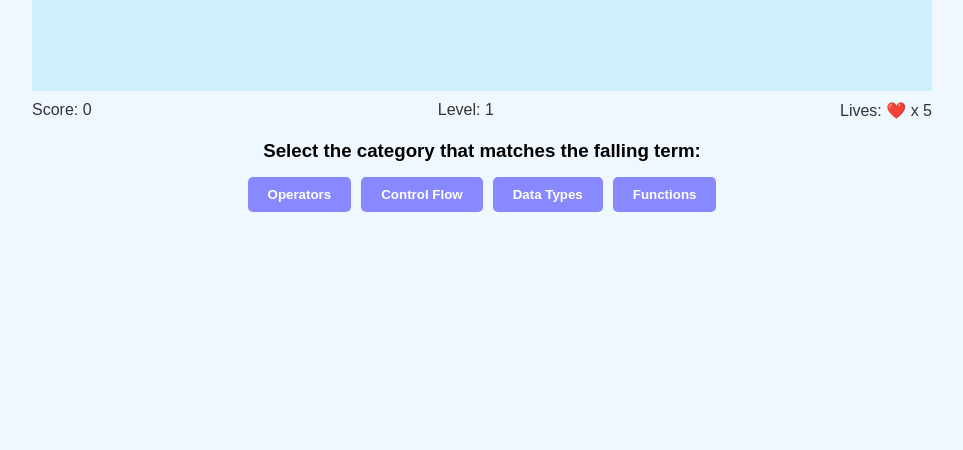
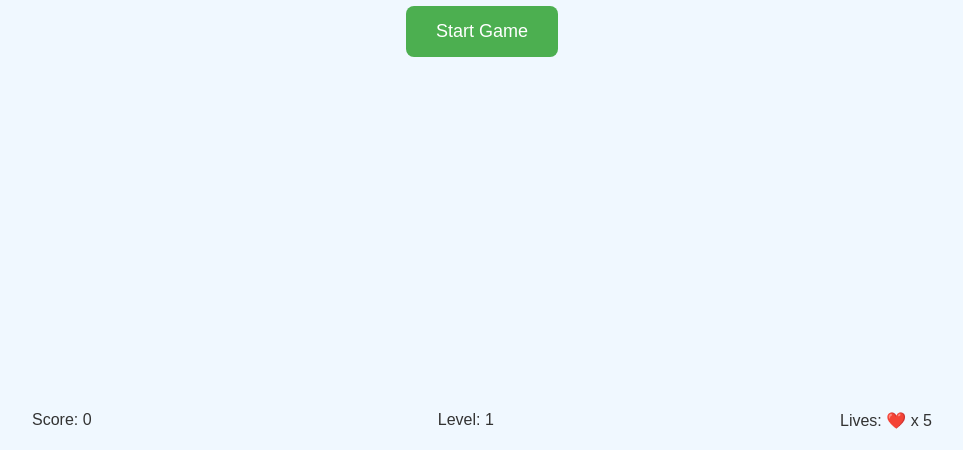
Before and after one commit to Mnv17/game-dev, a plain HTML site: page index.html in a window 1280 px wide. Shown: the part 409-859 px from the top of the page, without its empty margins (158-1121 px from the left). Before the commit the page ends 800 px from the top, so only its background shows below. Drawn offline with Linux system fonts and the light colour scheme.

Commit message:
start-game button added

```diff
--- a/index.html
+++ b/index.html
@@ -18,15 +18,20 @@
         width: 900px;
         height: 500px;
         border: none;
-        display: block;
+        display: none;
         margin: auto;
         position: relative;
         overflow-y: auto;
       }
 
+      .info-bar,
+      .option-frame {
+        display: none;
+        width: 900px;
+        margin: 10px auto;
+      }
+
       .info-bar {
-        width: 900px;
-        margin: 0 auto;
         display: flex;
         justify-content: space-between;
         padding: 10px 20px;
@@ -34,19 +39,14 @@
         font-size: 16px;
       }
 
-      .option-frame {
-        background-color: #f0f8ff;
-        width: 900px;
-        margin: 10px auto;
-        text-align: center;
-      }
-
       .option-frame h3 {
         margin: 0;
+        text-align: center;
       }
 
       .btn-group {
         margin-top: 10px;
+        text-align: center;
       }
 
       .btn-group button {
@@ -59,15 +59,42 @@
         border-radius: 5px;
         cursor: pointer;
       }
+
+      #start-screen {
+        width: 100%;
+        height: 100vh;
+        background-color: #f0f8ff;
+        display: flex;
+        justify-content: center;
+        align-items: center;
+        flex-direction: column;
+      }
+
+      #start-screen button {
+        padding: 15px 30px;
+        font-size: 18px;
+        background-color: #4caf50;
+        color: white;
+        border: none;
+        border-radius: 8px;
+        cursor: pointer;
+      }
     </style>
   </head>
   <body>
+    <div id="start-screen">
+      <h1>🎮 Concept Rain Game</h1>
+      <button onclick="initGame()">Start Game</button>
+    </div>
+
     <div id="canvas"></div>
+
     <div class="info-bar">
       <div id="score">Score: 0</div>
       <div id="level">Level: 1</div>
       <div id="lives">Lives: ❤️ x 5</div>
     </div>
+
     <div class="option-frame">
       <h3>Select the category that matches the falling term:</h3>
       <div class="btn-group" id="category-buttons"></div>
@@ -79,6 +106,9 @@
       const levelEl = document.getElementById("level");
       const livesEl = document.getElementById("lives");
       const buttonsContainer = document.getElementById("category-buttons");
+      const startScreen = document.getElementById("start-screen");
+      const infoBar = document.querySelector(".info-bar");
+      const optionFrame = document.querySelector(".option-frame");
 
       let score = 0;
       let level = 1;
@@ -125,6 +155,14 @@
         "Dictionary type": ["dict", "Data Types"],
         "Set type": ["set", "Data Types"]
       };
+
+      function initGame() {
+        startScreen.style.display = "none";
+        canvas.style.display = "block";
+        infoBar.style.display = "flex";
+        optionFrame.style.display = "block";
+        startGame();
+      }
 
       function startGame() {
         spawnWord();
@@ -265,7 +303,7 @@
 
         canvas.innerHTML += `<h2 style="text-align:center">📘 What You Learned:</h2>` + summaryHtml;
 
-        // Try Again Button inside summary
+        // Try Again button added to summary screen
         canvas.innerHTML += `<div style="text-align:center; margin-top: 20px;">
           <button onclick="resetGame()" style="
             background-color: #4caf50;
@@ -295,8 +333,6 @@
         livesEl.textContent = "Lives: ❤️ x 5";
         startGame();
       }
-
-      startGame();
     </script>
   </body>
 </html>
```
